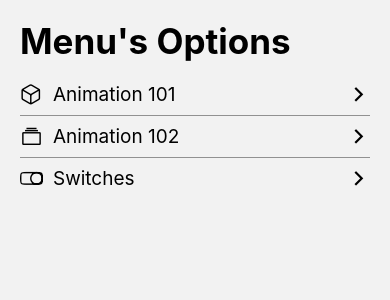
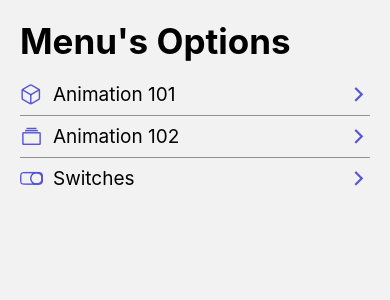
Before and after one commit to belenjn/components-project-react-native, a React Native app: screen /HomeScreen in a window 390 px wide. Shown: the top 300 px of the page. Built offline with nearby package versions, Linux system fonts and the light colour scheme.

Commit message:
Color changed in icons

```diff
--- a/src/components/FlatListMenuItem.tsx
+++ b/src/components/FlatListMenuItem.tsx
@@ -17,12 +17,12 @@ export const FlatListMenuItem = ({menuItem}: Props) => {
       activeOpacity={0.8}
       onPress={() => navigation.navigate(menuItem.component)}>
       <View style={styles.container}>
-        <Icon name={menuItem.icon} color="black" size={23} />
+        <Icon name={menuItem.icon} color="#5856D6" size={23} />
         <Text style={styles.itemText}>{menuItem.name}</Text>
         <View style={{flex: 1}} />
         <Icon
           name="chevron-forward-outline"
-          color="black"
+          color="#5856D6"
           size={23}
           style={{alignSelf: 'flex-end'}}
         />
```
